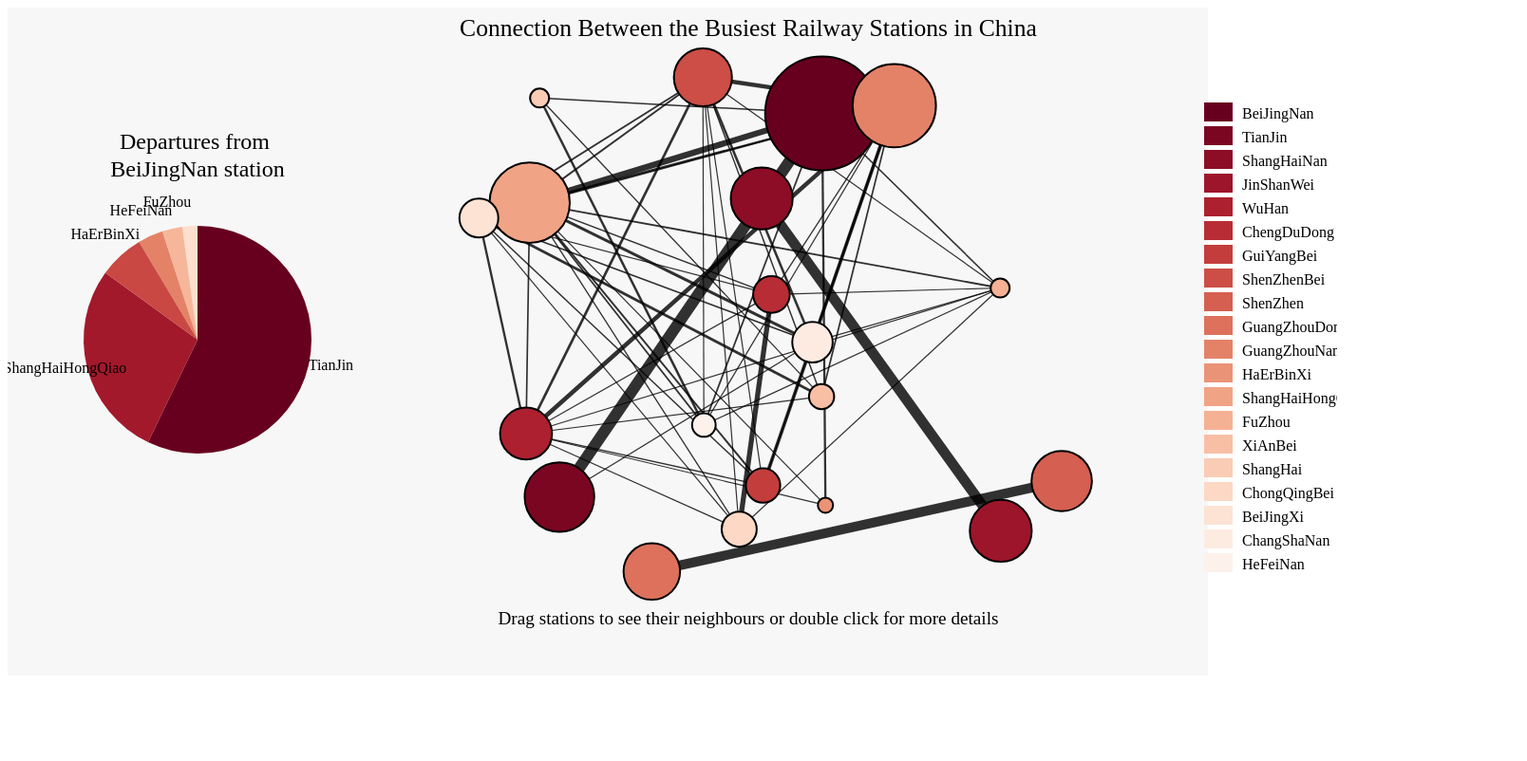
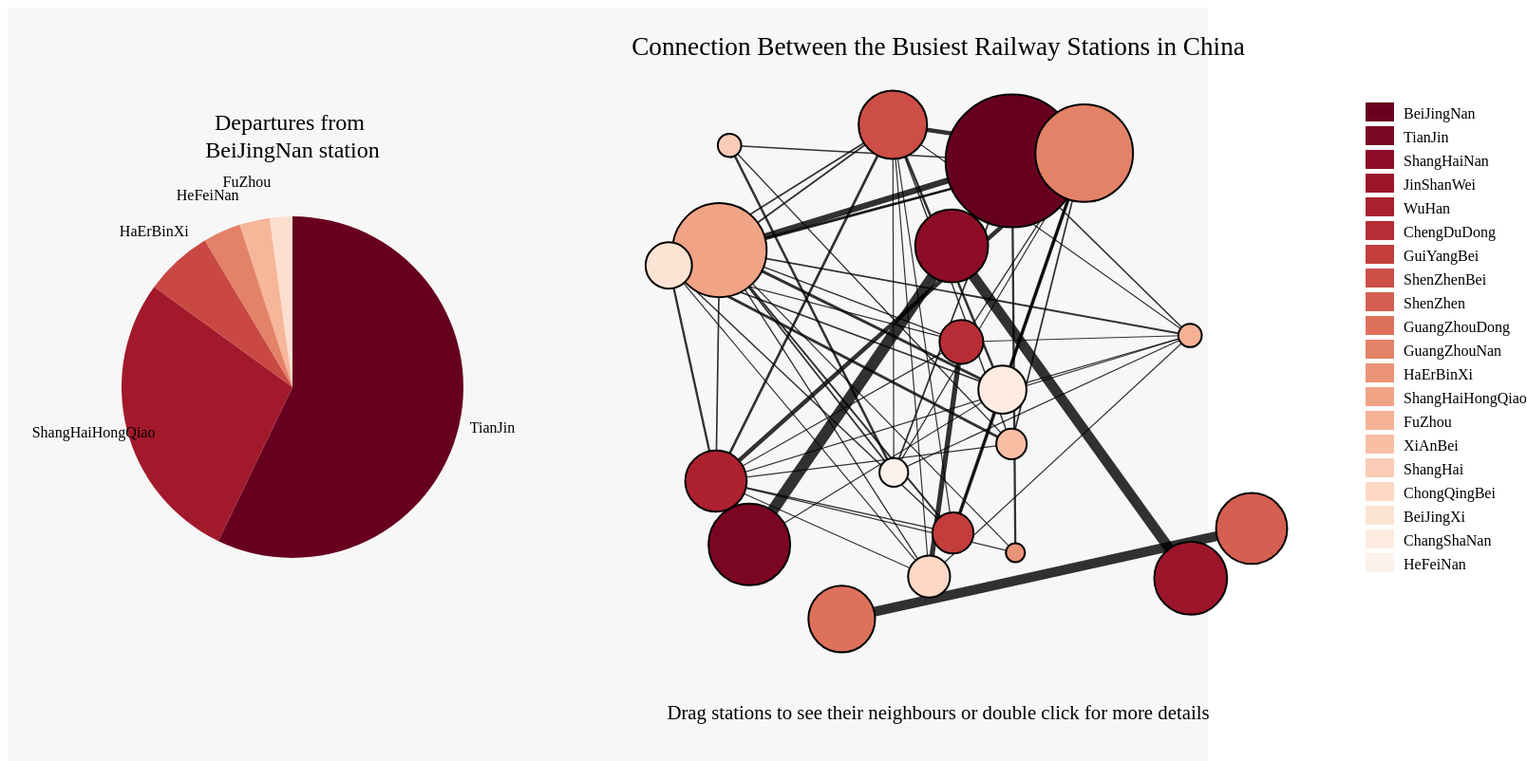
Before and after one commit to wzt1997/wzt1997.github.io, a plain HTML site: page OTOTA_D3/train_station.html in a window 1280 px wide. Shown: the whole page at 95% size, 1608 px wide, since content can reach past the window. Drawn offline with Linux system fonts and the light colour scheme.

Commit message:
optimized visual display

```diff
--- a/OTOTA_D3/train_station.html
+++ b/OTOTA_D3/train_station.html
@@ -9,10 +9,10 @@
   <body style="text-align: center">
     <div style="display: flex; background-color: #f7f7f7;">
         <div id = "pie">
-            <svg width="400" height="700" id="piesvg" class="svgs"></svg>
+            <svg width="600" height="800" id="piesvg" class="svgs"></svg>
         </div>
         <div id = "network">
-            <svg width="1000" height="700" id="mainsvg" class="svgs"></svg>
+            <svg width="1000" height="800" id="mainsvg" class="svgs"></svg>
         </div>
     </div>
     <script>
@@ -145,21 +145,21 @@
         // mapping the weights of stations to the radius of the circles
         const city_weight_scale = d3.scaleLinear()
         .domain([min_city_weight, max_city_weight])
-        .range([8, 60]);
+        .range([10, 70]);
 
         const link_weight_scale = d3.scaleLinear()
         .domain([min_link_weight, max_link_weight])
         .range([1.2, 12]);
 
         svg_main.append("text")
-        .attr("transform", "translate(" + (inner_width/2) + "," + 30 + ")")
-        .attr('font-size', '1.6em')
+        .attr("transform", "translate(" + (inner_width/2) + "," + 50 + ")")
+        .attr('font-size', '1.7em')
         .style("text-anchor", "middle")
         .text("Connection Between the Busiest Railway Stations in China");
 
         svg_main.append("text")
         .attr("transform", "translate(" + (inner_width/2) + "," + ( inner_height + 50) + ")")
-        .attr('font-size', '1.2em')
+        .attr('font-size', '1.3em')
         .style("text-anchor", "middle")
         .text("Drag stations to see their neighbours or double click for more details");
 
@@ -249,7 +249,7 @@
                 .enter().append("g")
                 .attr("class", "legend")
                 .attr("transform", function(d, i) {
-                    return "translate(" + (inner_width + 100) + "," + (i * 25 + 100) + ")";
+                    return "translate(" + (inner_width + 70) + "," + (i * 25 + 100) + ")";
                 });
 
         // draw legend colored rectangles
@@ -296,7 +296,7 @@
         svg_pie.selectAll("text").remove();
         var text = svg_pie
         .append("text")
-        .attr("transform", "translate(" + (pie_width/2 + 50) + "," + (inner_height/2 -180) + ")")
+        .attr("transform", "translate(" + (pie_width/2 + 50) + "," + (inner_height/2 -250) + ")")
         .attr('font-size', '1.5em')
         .style("text-anchor", "middle")
         // .text("Departures from "+ city_mapping[cur_node.index]+" station");
@@ -346,7 +346,7 @@
         .on('mouseover', function(d){
             d3.select(this)
             .attr("opacity", 0.9)
-            .attr("stroke","white")
+            .attr("stroke","black")
             .attr("stroke-width", 2);
             pie_tip.show(d);
         })
```
